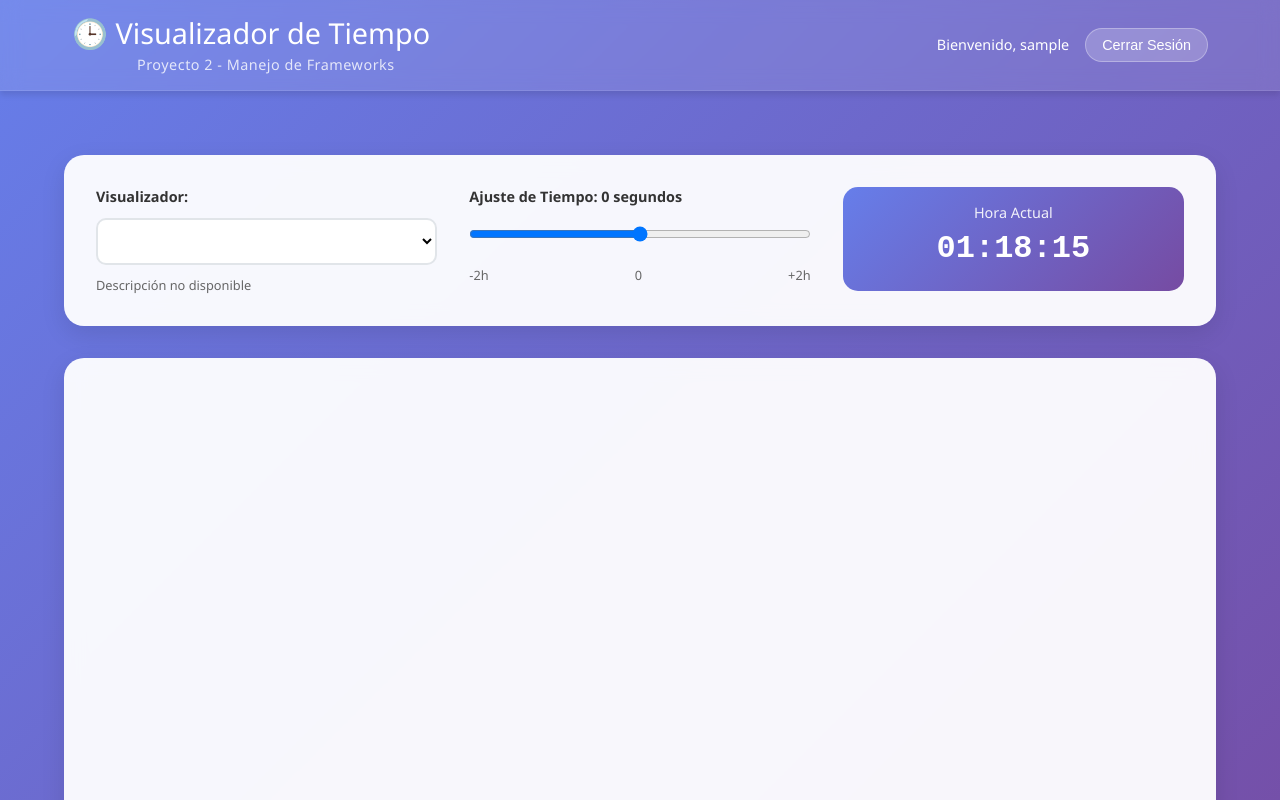
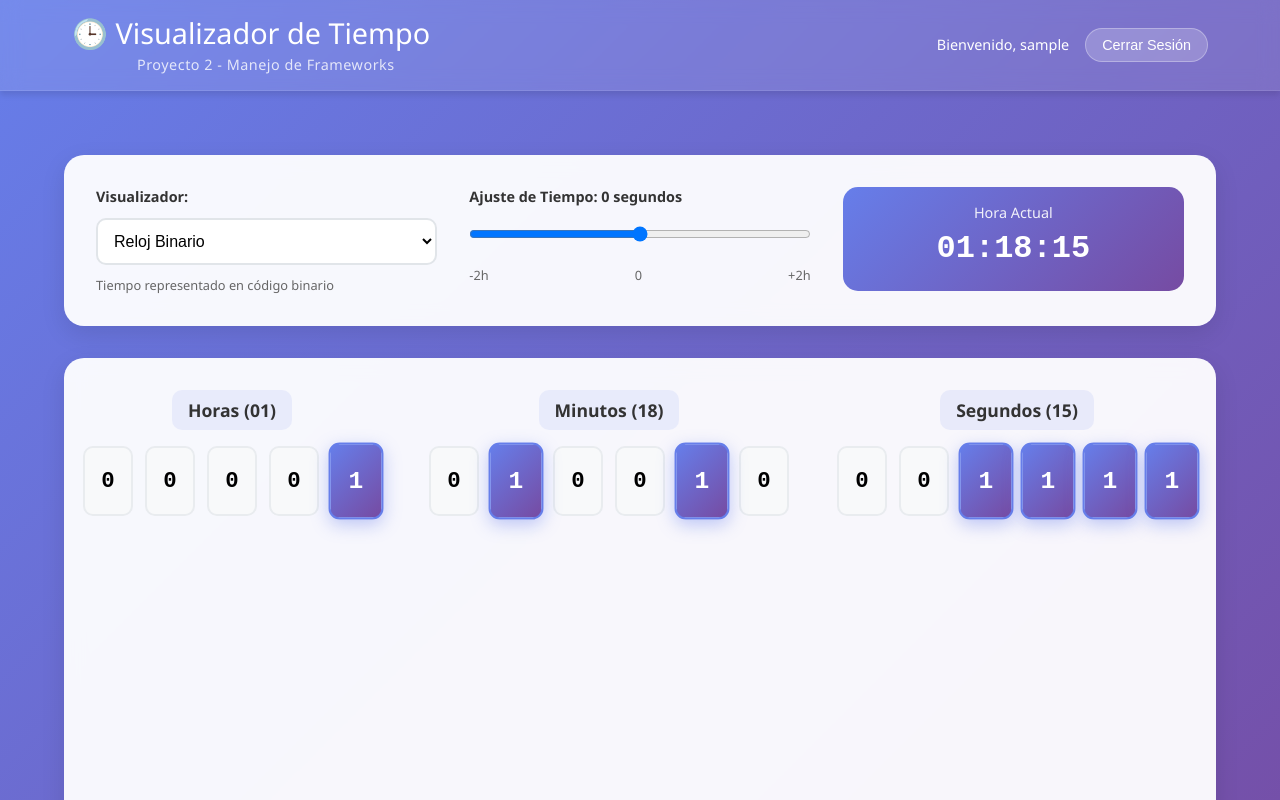
Before and after one commit to gabrp2908/Frameworks_Proyecto2, an Angular app: page /time in a window 1280 px wide. Shown: the top 800 px of the page. Built offline with nearby package versions, Linux system fonts and the light colour scheme; sample sign-in values are in the browser's storage.

Commit message:
feat: Agregado Reloj Binario

```diff
--- /dev/null
+++ b/src/app/components/clocks/binary-clock/binary-clock.component.css
@@ -0,0 +1,57 @@
+.binary-clock {
+  text-align: center;
+  height: 100%;
+  display: flex;
+  align-items: center;
+  justify-content: center;
+}
+
+.binary-display {
+  display: flex;
+  justify-content: center;
+  gap: 3rem;
+}
+
+.time-unit {
+  display: flex;
+  flex-direction: column;
+  align-items: center;
+  gap: 1rem;
+}
+
+.label {
+  font-size: 1.1rem;
+  font-weight: 600;
+  color: #333;
+  background: rgba(102, 126, 234, 0.1);
+  padding: 0.5rem 1rem;
+  border-radius: 10px;
+}
+
+.binary-digits {
+  display: flex;
+  gap: 0.75rem;
+}
+
+.binary-bit {
+  width: 50px;
+  height: 70px;
+  display: flex;
+  align-items: center;
+  justify-content: center;
+  background: #f8f9fa;
+  border-radius: 10px;
+  font-family: 'Courier New', monospace;
+  font-size: 1.4rem;
+  font-weight: bold;
+  transition: all 0.3s ease;
+  border: 2px solid #e9ecef;
+}
+
+.binary-bit.active {
+  background: linear-gradient(135deg, var(--blue), var(--purple));
+  color: white;
+  transform: scale(1.1);
+  box-shadow: 0 5px 15px rgba(102, 126, 234, 0.4);
+  border-color: var(--blue);
+}
--- /dev/null
+++ b/src/app/components/clocks/binary-clock/binary-clock.component.html
@@ -0,0 +1,34 @@
+<div class="binary-clock">
+  <div class="binary-display">
+    <div class="time-unit">
+      <span class="label">Horas ({{ getSafeHours().toString().padStart(2, '0') }})</span>
+      <div class="binary-digits">
+        <span *ngFor="let bit of toBinary(getSafeHours(), 5).split(''); let i = index"
+              class="binary-bit"
+              [class.active]="bit === '1'">
+          {{ bit }}
+        </span>
+      </div>
+    </div>
+    <div class="time-unit">
+      <span class="label">Minutos ({{ getSafeMinutes().toString().padStart(2, '0') }})</span>
+      <div class="binary-digits">
+        <span *ngFor="let bit of toBinary(getSafeMinutes(), 6).split(''); let i = index"
+              class="binary-bit"
+              [class.active]="bit === '1'">
+          {{ bit }}
+        </span>
+      </div>
+    </div>
+    <div class="time-unit">
+      <span class="label">Segundos ({{ getSafeSeconds().toString().padStart(2, '0') }})</span>
+      <div class="binary-digits">
+        <span *ngFor="let bit of toBinary(getSafeSeconds(), 6).split(''); let i = index"
+              class="binary-bit"
+              [class.active]="bit === '1'">
+          {{ bit }}
+        </span>
+      </div>
+    </div>
+  </div>
+</div>
--- /dev/null
+++ b/src/app/components/clocks/binary-clock/binary-clock.component.ts
@@ -0,0 +1,22 @@
+import { Component, Input } from '@angular/core';
+import { CommonModule } from '@angular/common';
+import { TimeState } from '../../../services/time.service';
+
+@Component({
+  selector: 'app-binary-clock',
+  standalone: true,
+  imports: [CommonModule],
+  templateUrl: './binary-clock.component.html',
+  styleUrls: ['./binary-clock.component.css']
+})
+export class BinaryClockComponent {
+  @Input() currentTime!: TimeState;
+
+  toBinary(num: number, digits: number): string {
+    return num.toString(2).padStart(digits, '0');
+  }
+
+  getSafeHours(): number { return this.currentTime?.hours || 0; }
+  getSafeMinutes(): number { return this.currentTime?.minutes || 0; }
+  getSafeSeconds(): number { return this.currentTime?.seconds || 0; }
+}
--- a/src/app/components/time-visualizer/time-visualizer.component.html
+++ b/src/app/components/time-visualizer/time-visualizer.component.html
@@ -44,6 +44,12 @@
       <app-analog-clock
         *ngSwitchCase="'analog'">
       </app-analog-clock>
+
+      <app-binary-clock
+        *ngSwitchCase="'binary'"
+        [currentTime]="currentTime">
+      </app-binary-clock>
+
     </ng-container>
   </div>
 </div>
--- a/src/app/components/time-visualizer/time-visualizer.component.ts
+++ b/src/app/components/time-visualizer/time-visualizer.component.ts
@@ -6,6 +6,8 @@ import { TimeService, TimeState } from '../../services/time.service';
 
 // Importar componentes de visualizadores
 import { AnalogClockComponent } from '../clocks/analog-clock/analog-clock.component';
+import { BinaryClockComponent } from '../clocks/binary-clock/binary-clock.component';
+
 
 interface Visualizer {
   value: string;
@@ -21,6 +23,7 @@ interface Visualizer {
     CommonModule,
     FormsModule,
     AnalogClockComponent,
+    BinaryClockComponent,
   ],
   templateUrl: './time-visualizer.component.html',
   styleUrls: ['./time-visualizer.component.css']
@@ -37,6 +40,12 @@ export class TimeVisualizerComponent implements OnInit, OnDestroy {
     label: 'Reloj Analógico',
     description: 'Un reloj analógico clásico con manecillas que se actualizan cada segundo.',
     component: AnalogClockComponent
+    },
+    {
+      value: 'binary',
+      label: 'Reloj Binario',
+      description: 'Tiempo representado en código binario',
+      component: BinaryClockComponent
     }
   ];
 
```
